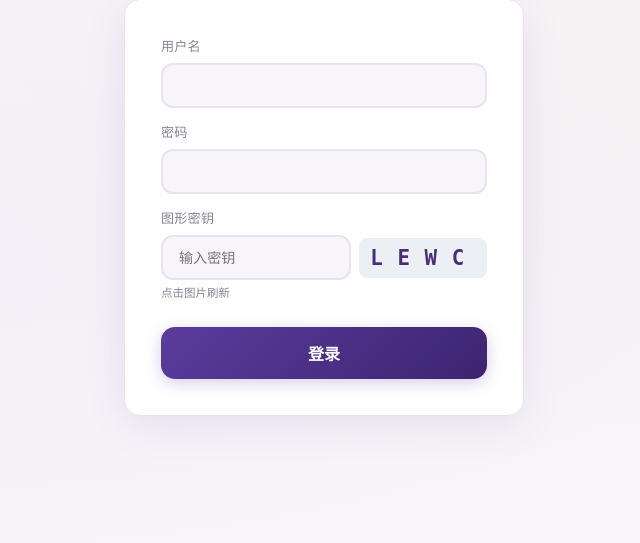
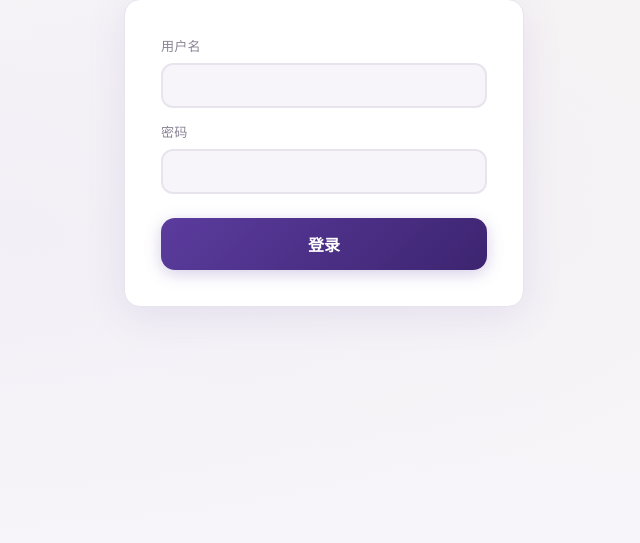
Before and after one commit to Flynn08-ux/xiange, a Flask app: page /admin/login in a window 1280 px wide. Shown: the part 165-708 px from the top of the page, without its empty margins (316-956 px from the left). Run offline with Flask 3, Linux system fonts and the light colour scheme.

Commit message:
fix: 彻底移除图形验证码前端

```diff
--- a/templates/admin_login.html
+++ b/templates/admin_login.html
@@ -3,13 +3,6 @@
 <form class="login-form" id="loginForm">
     <div class="form-group"><label>用户名</label><input type="text" name="username" required></div>
     <div class="form-group"><label>密码</label><input type="password" name="password" required></div>
-    <div class="form-group"><label>图形密钥</label>
-        <div style="display:flex;gap:8px;align-items:center">
-            <input type="text" name="captcha" required placeholder="输入密钥" style="flex:1">
-            <img src="/admin/captcha" alt="密钥" id="cimg" onclick="this.src='/admin/captcha?'+Date.now()" style="cursor:pointer;border-radius:8px;height:40px">
-        </div>
-        <p style="font-size:.72rem;color:var(--text2);margin-top:4px">点击图片刷新</p>
-    </div>
     <button type="submit" class="btn btn-primary btn-large" style="width:100%">登录</button>
     <div id="formErr" style="color:var(--error);font-size:.85rem;margin-top:8px;text-align:center;display:none"></div>
 </form></div>
```
